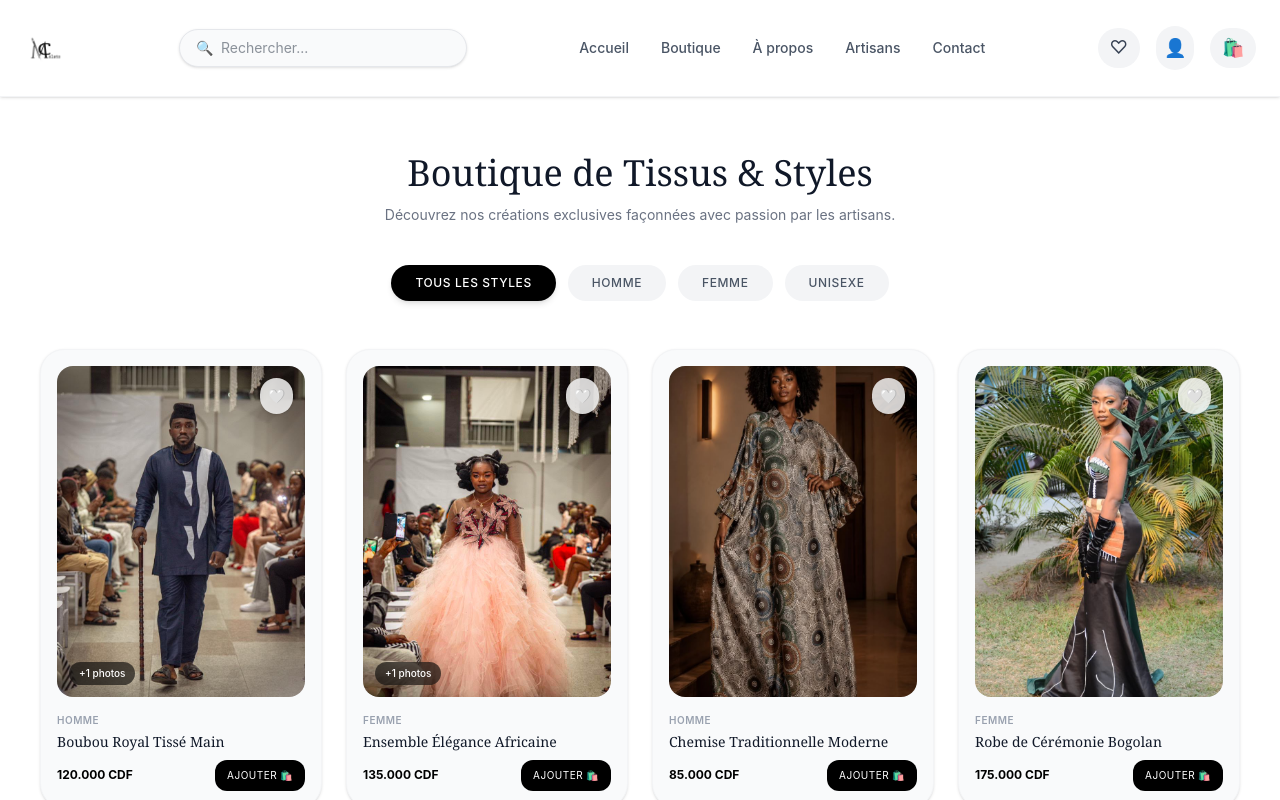
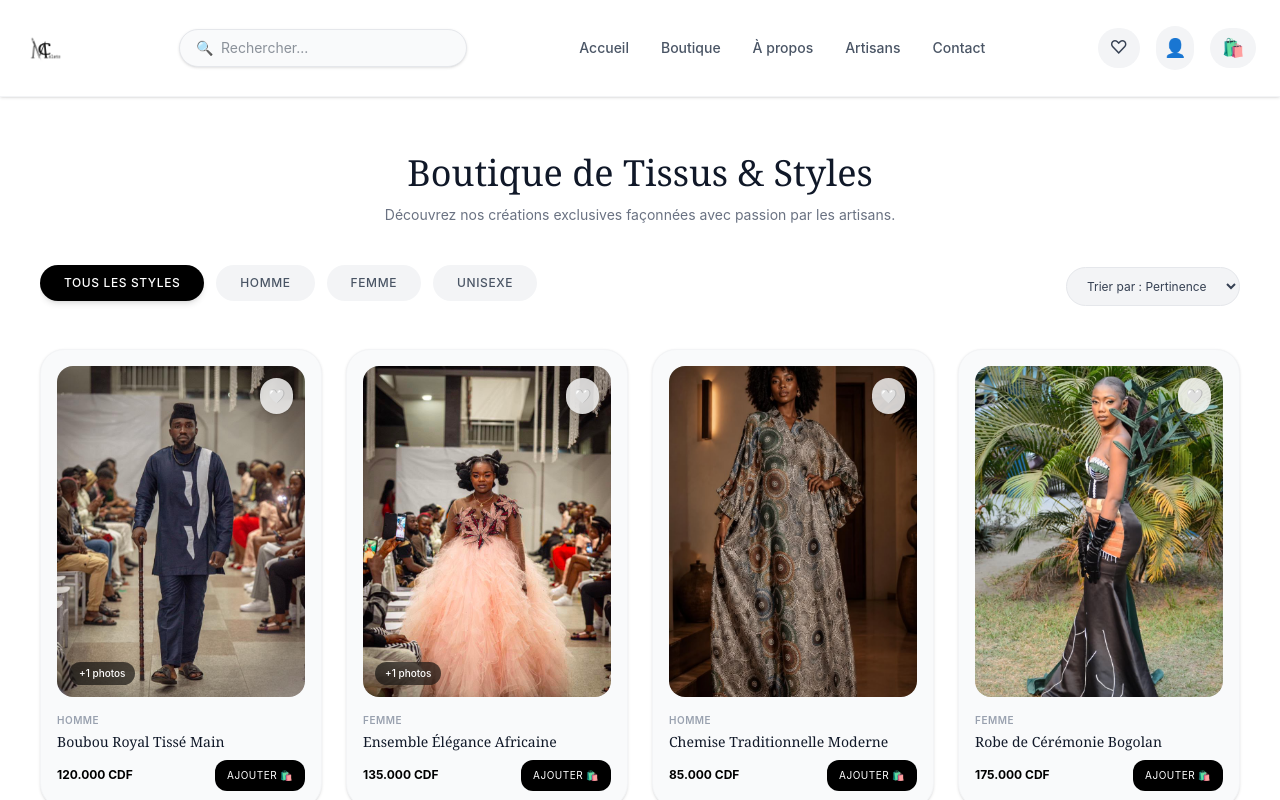
Before and after one commit to 27500/mc_molato-frontend, a React (Vite) app: page /boutique in a window 1280 px wide. Shown: the top 800 px of the page. Built offline with nearby package versions, Linux system fonts and the light colour scheme.

Commit message:
nouvel modification et enregistrement

```diff
--- a/src/pages/Shop.jsx
+++ b/src/pages/Shop.jsx
@@ -51,6 +51,7 @@ export default function Shop() {
   const searchQuery = searchParams.get('search') || '';
 
   const [selectedCategory, setSelectedCategory] = useState('tous');
+  const [sortOrder, setSortOrder] = useState('default'); // Ajout de l'état pour le tri par prix
   const [products, setProducts] = useState(initialProducts);
   const [selectedProduct, setSelectedProduct] = useState(null);
   const [currentImageIndex, setCurrentImageIndex] = useState(0);
@@ -74,7 +75,7 @@ export default function Shop() {
     };
   }, []);
 
-  // --- FILTRAGE STRICT ---
+  // --- FILTRAGE STRICT & TRI ---
   const filteredProducts = products.filter(p => {
     if (searchQuery.trim() !== '') {
       const query = searchQuery.toLowerCase().trim();
@@ -86,6 +87,10 @@ export default function Shop() {
     }
     if (selectedCategory === 'tous') return true;
     return p.category.toLowerCase() === selectedCategory.toLowerCase();
+  }).sort((a, b) => {
+    if (sortOrder === 'asc') return (a.rawPrice || 0) - (b.rawPrice || 0);
+    if (sortOrder === 'desc') return (b.rawPrice || 0) - (a.rawPrice || 0);
+    return 0;
   });
 
   return (
@@ -100,7 +105,8 @@ export default function Shop() {
 
       {/* Affichage des catégories uniquement si on ne fait pas de recherche */}
       {!searchQuery && (
-        <div className="flex justify-center gap-3 mb-10 overflow-x-auto pb-2">
+        <div className="flex flex-col md:flex-row justify-between items-center gap-4 mb-10">
+          <div className="flex justify-center gap-3 overflow-x-auto pb-2 w-full md:w-auto">
             {['tous', 'homme', 'femme', 'unisexe'].map((cat) => (
               <button
                 key={cat}
@@ -114,6 +120,20 @@ export default function Shop() {
                 {cat === 'tous' ? 'Tous les styles' : cat}
               </button>
             ))}
+          </div>
+
+          {/* Bouton de tri par prix (select) */}
+          <div className="flex items-center gap-2 w-full md:w-auto justify-end">
+            <select
+              value={sortOrder}
+              onChange={(e) => setSortOrder(e.target.value)}
+              className="bg-gray-100 border border-gray-200 text-gray-700 text-xs rounded-full px-4 py-2.5 outline-none focus:border-black transition cursor-pointer"
+            >
+              <option value="default">Trier par : Pertinence</option>
+              <option value="asc">Prix : Croissant</option>
+              <option value="desc">Prix : Décroissant</option>
+            </select>
+          </div>
         </div>
       )}
 
```
Lines whose indentation alone changed are shown as unchanged.
